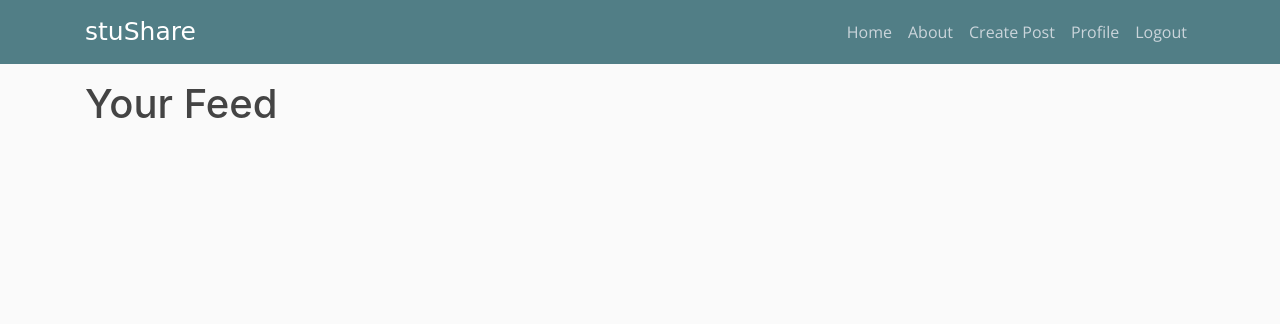
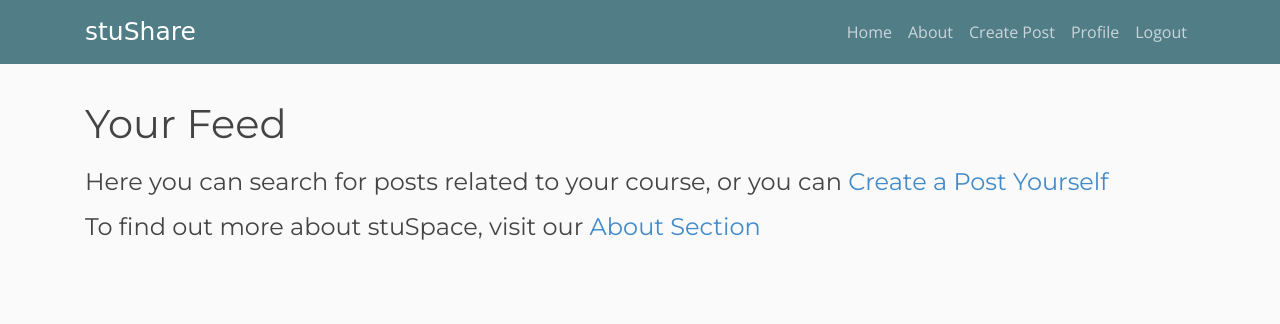
Before and after one commit to JamieSear/stuShare, a Django app: page / in a window 1280 px wide. Shown: the top 324 px of the page. Run offline with Django 3.2, Linux system fonts and the light colour scheme; the visitor is signed in with stand-in values (Sample User, id 1); data that the repository does not hold is empty; some libraries are stand-ins or nearby versions; some web fonts are replaced.

Commit message:
Further styling

```diff
--- a/share/static/share/main.css
+++ b/share/static/share/main.css
@@ -2,11 +2,14 @@
 /* font-family: 'Open Sans', sans-serif; */
 @import url('https://fonts.googleapis.com/css2?family=Sansita+Swashed:wght@600&display=swap');
 /* font-family: 'Sansita Swashed', cursive; */
+@import url('https://fonts.googleapis.com/css2?family=Montserrat:wght@300;400&display=swap');
+/* font-family: 'Montserrat', sans-serif; */
 
 body {
     background: #fafafa;
     color: #333333;
     margin-top: 5rem;
+    font-family: 'Montserrat', sans-serif;
   }
 
   h1, h2, h3, h4, h5, h6 {
@@ -42,6 +45,11 @@ body {
     font-weight: 500;
   }
 
+  .title-text {
+    padding-top: 20px;
+    margin-bottom: 20px;
+  }
+
   .content-section {
     background: #ffffff;
     padding: 10px 20px;
@@ -59,6 +67,17 @@ body {
   a.article-title:hover {
     color: #428bca;
     text-decoration: none;
+  }
+
+  .link-text {
+    color: #428bca;
+  }
+  .link-text:hover {
+    color: #428bca;
+  }
+
+  .text-marg {
+    margin-bottom: 60px;
   }
 
   .article-content {
@@ -100,3 +119,7 @@ body {
   .account-heading {
     font-size: 2.5rem;
   }
+
+  .mr-2 {
+    color: #428bca;
+  }
--- a/share/templates/share/home.html
+++ b/share/templates/share/home.html
@@ -1,7 +1,10 @@
 {% extends "share/base.html" %}
 {% block content %}
 {% if user.is_authenticated %}
- <h1 class="mb-3">Your Feed</h1>
+ <h1 class="title-text">Your Feed</h1>
+ <h4 class="mb-3">Here you can search for posts related to your course, or you can <a class="link-text" href="{% url 'post-create' %}">Create a Post Yourself</a></h4>
+ <h4 class="text-marg">To find out more about stuSpace, visit our <a class="link-text" href="{% url 'share-about' %}">About Section</a></h4>
+
  {% else %}
  <h1></h1>
  {% endif %}
--- a/share/templates/share/post_form.html
+++ b/share/templates/share/post_form.html
@@ -1,6 +1,7 @@
 {% extends "share/base.html" %}
 {% load crispy_forms_tags %}
 {% block content %}
+<h1 class="title-text">Create Post</h1>
     <div class="content-section">
         <form method="POST">
             {% csrf_token %}
--- a/users/templates/users/profile.html
+++ b/users/templates/users/profile.html
@@ -1,6 +1,8 @@
 {% extends "share/base.html" %}
 {% load crispy_forms_tags %}
 {% block content %}
+
+<h1 class="title-text">Your Profile</h1>
     <div class="content-section">
         <div class="media">
         <img class="rounded-circle account-img" src="{{ user.profile.image.url }}">
```
Also changed, not shown: share/templates/share/about.html (+11 -1 lines).
